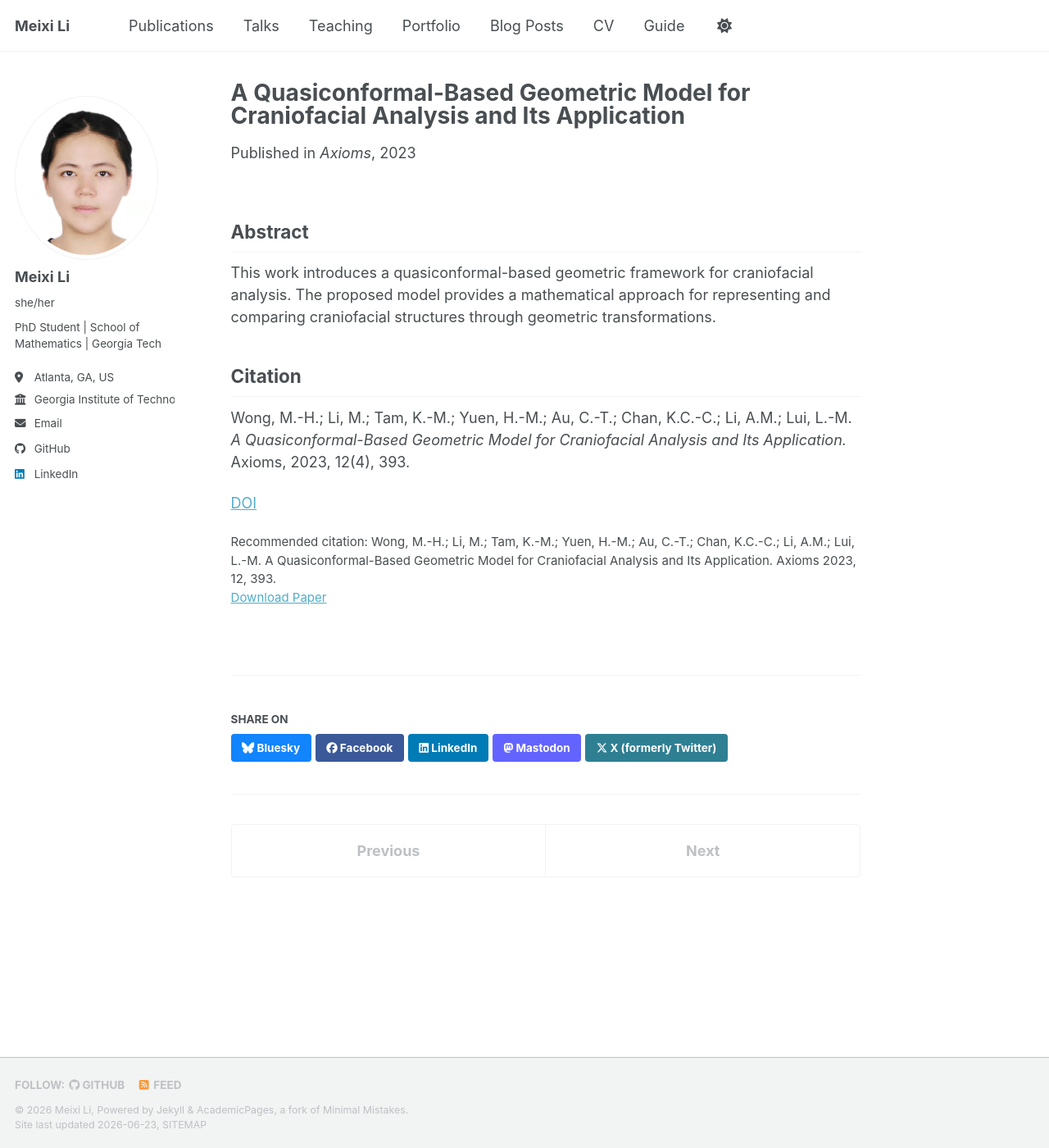
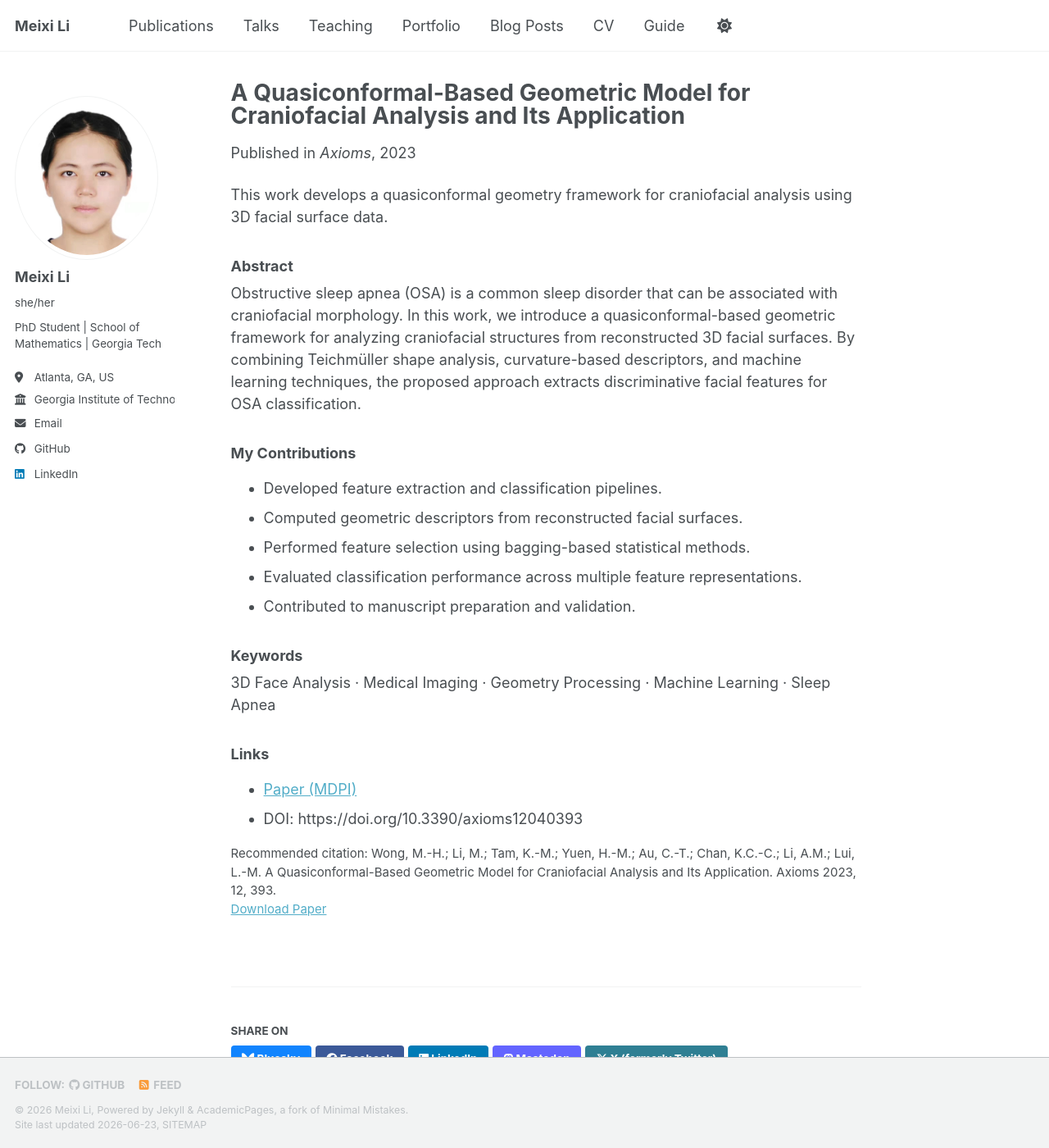
Before and after one commit to meixi-li/meixi-li.github.io, a Jekyll site: the page built from _publications/2023-04-01-quasiconformal-craniofacial.md, in a window 1280 px wide and 1400 px high. Shown: the whole window at 82% size. Built offline with Jekyll 4.4.1, drawn with Linux system fonts in a browser that asks for light colours; a style sheet for code colours, icons or effects is not loaded.

Commit message:
Update 2023-04-01-quasiconformal-craniofacial.md

```diff
--- a/_publications/2023-04-01-quasiconformal-craniofacial.md
+++ b/_publications/2023-04-01-quasiconformal-craniofacial.md
@@ -9,14 +9,25 @@ paperurl: 'https://doi.org/10.3390/axioms12040393'
 citation: 'Wong, M.-H.; Li, M.; Tam, K.-M.; Yuen, H.-M.; Au, C.-T.; Chan, K.C.-C.; Li, A.M.; Lui, L.-M. A Quasiconformal-Based Geometric Model for Craniofacial Analysis and Its Application. Axioms 2023, 12, 393.'
 ---
 
-## Abstract
+This work develops a quasiconformal geometry framework for craniofacial analysis using 3D facial surface data.
 
-This work introduces a quasiconformal-based geometric framework for craniofacial analysis. The proposed model provides a mathematical approach for representing and comparing craniofacial structures through geometric transformations.
+### Abstract
 
-## Citation
+Obstructive sleep apnea (OSA) is a common sleep disorder that can be associated with craniofacial morphology. In this work, we introduce a quasiconformal-based geometric framework for analyzing craniofacial structures from reconstructed 3D facial surfaces. By combining Teichmüller shape analysis, curvature-based descriptors, and machine learning techniques, the proposed approach extracts discriminative facial features for OSA classification.
 
-Wong, M.-H.; Li, M.; Tam, K.-M.; Yuen, H.-M.; Au, C.-T.; Chan, K.C.-C.; Li, A.M.; Lui, L.-M.
-*A Quasiconformal-Based Geometric Model for Craniofacial Analysis and Its Application.*
-Axioms, 2023, 12(4), 393.
+### My Contributions
 
-[DOI](https://doi.org/10.3390/axioms12040393)
+- Developed feature extraction and classification pipelines.
+- Computed geometric descriptors from reconstructed facial surfaces.
+- Performed feature selection using bagging-based statistical methods.
+- Evaluated classification performance across multiple feature representations.
+- Contributed to manuscript preparation and validation.
+
+### Keywords
+
+3D Face Analysis · Medical Imaging · Geometry Processing · Machine Learning · Sleep Apnea
+
+### Links
+
+- [Paper (MDPI)](https://www.mdpi.com/2075-1680/12/4/393)
+- DOI: https://doi.org/10.3390/axioms12040393
```
